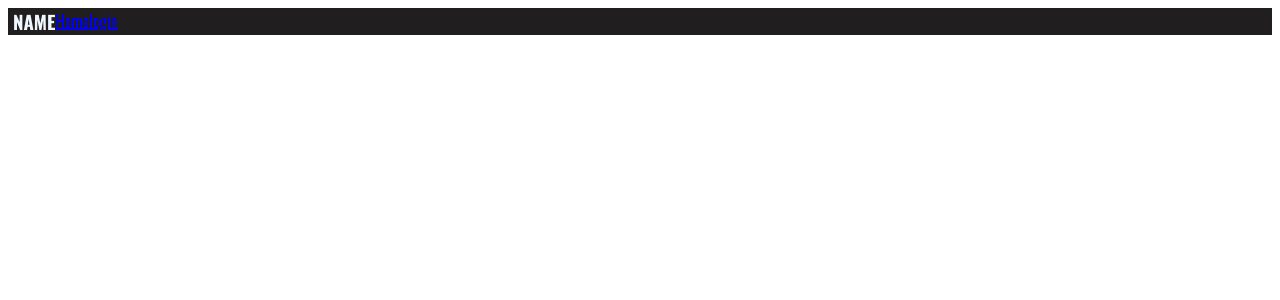
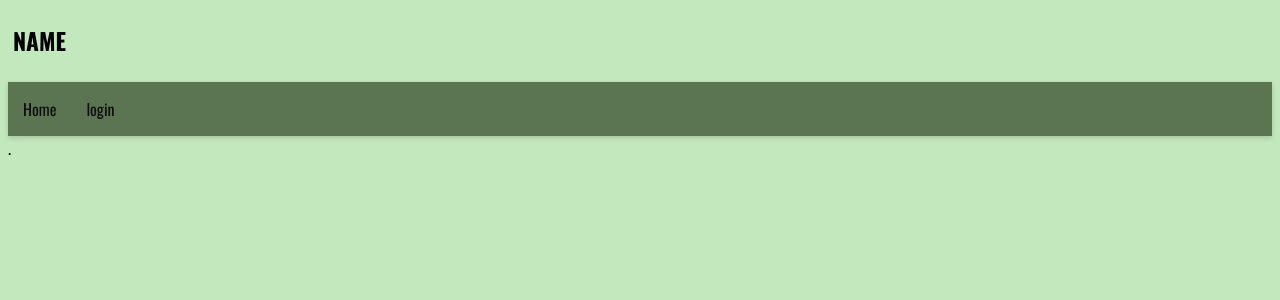
Before and after one commit to 23349/Web-App-Ratings, a Flask app: template templates/layout.html in a window 1280 px wide. Shown: the top 300 px of the page. Run offline with Flask 3, Linux system fonts and the light colour scheme; the template is opened without the code that fills it, so the values that code supplies are empty.

Commit message:
Added scroll bar

```diff
--- a/TEXT.txt
+++ b/TEXT.txt
@@ -0,0 +1,4 @@
+#0F0F0F
+#5B7553
+#8EB897
+#C3E8BD
--- a/app.py
+++ b/app.py
@@ -32,10 +32,9 @@ def query_db(query, args=(), one=False):
 @app.route('/')
 def home():
     # This is my homepage and it will include the id, name, maker and img
-    # Ask em queries mate
     sql = """SELECT item.name, item.imgURL FROM item"""
     results = query_db(sql)
-    return render_template("home.html", result=results)
+    return render_template("home.html", results=results)
 
 
 if __name__ == "__main__":
--- a/static/style.css
+++ b/static/style.css
@@ -1,20 +1,77 @@
+/* Variable declarations */
+:root{
+    --color1: #0F0F0F;
+    --color2: #5B7553;
+    --color3: #8EB897;
+    --color4: #C3E8BD;
+    --font1: 22px;
+}
+
+
+/* Body and other important stuff */
+body{
+    background-color: var(--color4)
+}
+
 *{
     font-family: "Oswald", sans-serif;
-}
-
-.navbar{
-    display: flex;
-    text-align: center;
-    color: #f0f8ff;
-    background-color: rgb(32, 30, 30);
-}
-
-.title{
-    padding: 0;
-    margin: 0;
-    padding-left: 5px;
 }
 
 img{
     width: 100%;
 }
+
+
+/* Navigation */
+.navbar{
+    margin: 0;
+    position: sticky;
+    top: 0;
+    display: flex;
+    width: 100%;
+    text-align: center;
+    background-color: var(--color2);
+    box-shadow: 0 2px 5px 0 rgba(0,0,0,0.16);
+}
+
+.navbar a{
+    font-size: ;
+    display: inline-block;
+    text-decoration: none;
+    color: #0F0F0F;
+    padding: 15px;
+}
+
+.navbar a:hover{
+    background-color: var(--color3);
+    color: black;
+}
+
+/* Home scrollbar */
+.home-scrollbar{
+    margin: ;
+    display: flex;
+    overflow-x: auto;
+    overflow-y: hidden;
+    gap: 16px;
+    padding: 20px;
+    scroll-behavior: smooth;
+    -webkit-overflow-scrolling: touch;
+    max-width: 90%;
+    margin: 20px auto;
+    border-radius: 12px;
+}
+
+.scrollbar-img{
+    flex: 0 0 auto; /* Prevents items from shrinking */
+    width: 250px;
+    height: 160px;
+}
+
+.scrollbar-img img {
+    width: 100%;
+    height: 100%;
+    object-fit: cover;
+    border-radius: 8px;
+    display: block;
+}
--- a/templates/layout.html
+++ b/templates/layout.html
@@ -12,18 +12,18 @@
 <body>
 
     <div>
+        <div style="font-size: 20px; padding: 0; margin: 0; padding-left: 5px;">
+            <h3> NAME </h3>
+        </div>
         <!--navigation bar-->
         <div class="navbar">
-            <h3 class="title"> NAME </h3>
-            <a href="#">Home</a>
+            <a href="{{url_for('home')}}">Home</a>
             <a href="#">login</a>
-        </div>
-        <div class="navbar-dropdown">
-            <a href="" class=""></a>
-            <a href="" class=""></a>
-            <a href="" class=""></a>
         </div>
     </div>
 
+    {% block body %}
+    {% endblock %}.
+
 </body>
 </html>
```
Also changed, not shown: database.db.
